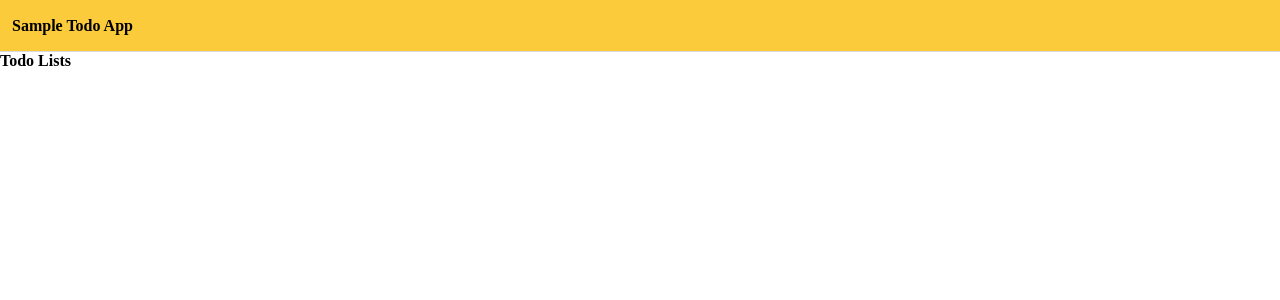
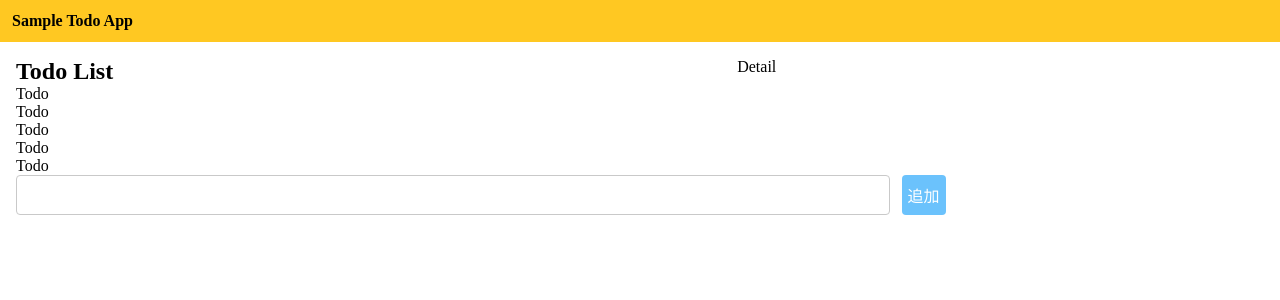
Before and after one commit to Takenari-Yamamoto/react-flutter-golang, a React (Create React App) app in the folder react-web-app/: page / in a window 1280 px wide. Shown: the top 300 px of the page. Built offline with nearby package versions, Linux system fonts and the light colour scheme.

Commit message:
一旦コミット

```diff
--- a/react-web-app/src/App.tsx
+++ b/react-web-app/src/App.tsx
@@ -1,15 +1,20 @@
 import React from 'react';
-import Header from './components/Header';
+import Header from './components/common/Header';
+import Add from './components/todo/Add';
+import Detail from './components/todo/Detail';
+import List from './components/todo/List';
+import style from './styles/todo.module.css';
 
 function App() {
   return (
     <div className="App">
       <Header />
-      <div>
-        <div>
-          <h1>Todo Lists</h1>
-          <div></div>
+      <div className={style.container}>
+        <div className={style.todoContainer}>
+          <List />
+          <Detail />
         </div>
+        <Add />
       </div>
     </div>
   );
--- a/react-web-app/src/components/Header.tsx
+++ /dev/null
@@ -1,21 +0,0 @@
-/** @jsxImportSource @emotion/react */
-import { memo } from 'react';
-import { css } from '@emotion/react';
-
-const style = {
-  header: css`
-    display: flex;
-    align-items: center;
-    height: 52px;
-    padding: 0 12px;
-    font-weight: bold;
-    background-color: rgb(251, 203, 60);
-    border-bottom: 1px solid rgb(218, 218, 218);
-  `,
-};
-
-const Header = () => {
-  return <header css={style.header}>Sample Todo App</header>;
-};
-
-export default memo(Header);
--- /dev/null
+++ b/react-web-app/src/components/common/Header.tsx
@@ -0,0 +1,8 @@
+import React, { memo } from 'react';
+import style from '../../styles/header.module.css';
+
+const Header = () => {
+  return <header className={style.header}>Sample Todo App</header>;
+};
+
+export default memo(Header);
--- /dev/null
+++ b/react-web-app/src/components/todo/Add.tsx
@@ -0,0 +1,13 @@
+import React, { memo } from 'react';
+import style from '../../styles/todo.module.css';
+
+const Add = () => {
+  return (
+    <div className={style.add}>
+      <input className={style.input} />
+      <button className={style.addButton}>追加</button>
+    </div>
+  );
+};
+
+export default memo(Add);
--- /dev/null
+++ b/react-web-app/src/components/todo/Detail.tsx
@@ -0,0 +1,7 @@
+import React, { memo } from 'react';
+
+const Detail = () => {
+  return <div>Detail</div>;
+};
+
+export default memo(Detail);
--- a/react-web-app/src/components/TodoItem.tsx
+++ b/react-web-app/src/components/todo/Item.tsx
@@ -1,7 +1,7 @@
 import React, { memo } from 'react';
 
-const TodoItem = () => {
+const Item = () => {
   return <div>Todo</div>;
 };
 
-export default memo(TodoItem);
+export default memo(Item);
--- /dev/null
+++ b/react-web-app/src/components/todo/List.tsx
@@ -0,0 +1,16 @@
+import React, { memo } from 'react';
+import style from '../../styles/todo.module.css';
+import TodoItem from './Item';
+
+const List = () => {
+  return (
+    <div>
+      <p className={style.title}>Todo List</p>
+      {[1, 2, 3, 4, 5].map((todo, index) => {
+        return <TodoItem />;
+      })}
+    </div>
+  );
+};
+
+export default memo(List);
--- /dev/null
+++ b/react-web-app/src/styles/header.module.css
@@ -0,0 +1,8 @@
+header {
+  display: flex;
+  align-items: center;
+  padding: 0 12px;
+  font-weight: bold;
+  height: 42px;
+  background-color: rgb(255, 200, 34);
+}
--- /dev/null
+++ b/react-web-app/src/styles/todo.module.css
@@ -0,0 +1,32 @@
+.container {
+  padding: 16px;
+}
+
+.todoContainer {
+  gap: 50%;
+  display: flex;
+}
+
+.title {
+  font-size: 24px;
+  font-weight: bold;
+}
+
+.add {
+  height: 40px;
+  display: flex;
+  gap: 12px;
+  width: 100%;
+}
+
+.input {
+  border: 1px solid rgb(201, 201, 201);
+  border-radius: 4px;
+  width: 70%;
+}
+
+.addButton {
+  background-color: rgb(107, 194, 252);
+  color: white;
+  border-radius: 4px;
+}
```
Also changed, not shown: react-web-app/src/components/TodoDetail.tsx (deleted, +0 -7 lines), react-web-app/src/components/TodoList.tsx (deleted, +0 -7 lines).
